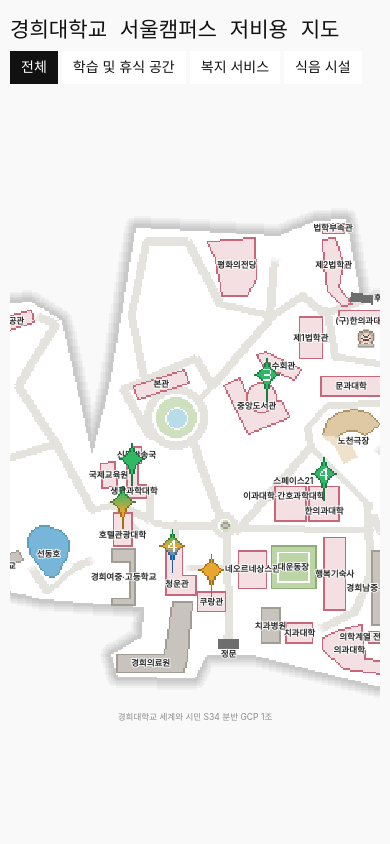
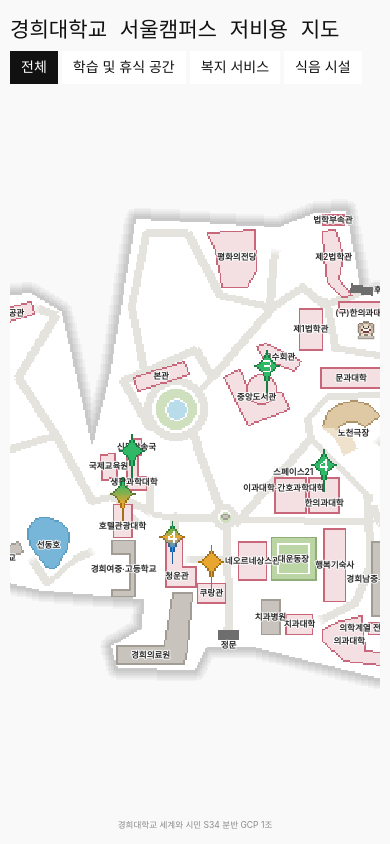
Before and after one commit to lanerlee/khussalmukmap, a plain HTML site: page index.html in a window 390 px wide. Drawn offline with Linux system fonts and the light colour scheme; a web font is replaced by a local one.

Commit message:
Add files via upload

```diff
--- a/index.html
+++ b/index.html
@@ -20,6 +20,7 @@
   --label-font: 47px;          /* 시설 이름 라벨 글자 크기(지도 픽셀) */
   --label-h: 82px;             /* 시설 이름 라벨 높이(지도 픽셀) */
   --modal-w: 460px;            /* 상세 정보 창 너비 */
+  --credit-gap: 32px;          /* 지도 그림과 팀 표기 사이 여백 (지도 픽셀) */
   --name-k: 1;                 /* 건물 이름 크기 배율 (모바일은 아래 모바일 부분에서 따로 지정) */
   --hover-stroke: #7A1426;     /* 빨간 건물 호버 테두리 */
   --modal-bg: #EFEFEF;         /* 상세 창 배경(옅은 회색) */
@@ -56,7 +57,7 @@ header {
 
 /* ----- 모바일(좁은 화면) ----- */
 @media (max-width: 640px) {
-  :root { --map-margin: 10px; --name-k: 1.3; }   /* 건물 이름을 PC보다 1.3배 크게 */
+  :root { --map-margin: 10px; --name-k: 1.3; --credit-gap: 104px; }   /* 건물 이름을 PC보다 1.3배 크게 */
   header { flex-direction: column; align-items: flex-start; gap: 8px; padding-top: 12px; }
   /* 제목이 한 줄에 다 들어가는 크기 (글자 15개 + 띄어쓰기 3개 ≈ 16.5글자 폭, 여유 포함 17.5) */
   #title { font-size: min(26px, calc((100vw - 2 * var(--map-margin)) / 17.5)); white-space: nowrap; }
@@ -168,7 +169,7 @@ header {
 /* ----- 저작권 ----- */
 /* 팀 표기: 지도 그림 아래 가운데 (수정 전 아래 글자와 비슷한 여백). 크기는 건물 이름과 같음 (지도 픽셀 기준) */
 #credit {
-  position: absolute; left: 50%; top: calc(100% + 32px); transform: translateX(-50%);   /* 지도 그림 바로 아래 */
+  position: absolute; left: 50%; top: calc(100% + var(--credit-gap)); transform: translateX(-50%);   /* 지도 그림 바로 아래 */
   white-space: nowrap; pointer-events: none; user-select: none;
   color: #8A8A8A; font-size: calc(32px * var(--name-k)); line-height: 1;
 }
@@ -266,7 +267,9 @@ header {
 <script>
 (() => {
   const MAP_W = 2880, MAP_H = 2440;
-  const FULL_H = MAP_H + 84;   // 지도 아래 팀 표기 자리까지 포함한 높이 (지도 픽셀)
+  // 지도 아래 팀 표기 자리까지 포함한 높이 (지도 픽셀). 휴대폰은 여백을 더 줌 → fitMap에서 정함
+  let FULL_H = MAP_H + 84;
+  let TOP_H = 0;   // 지도 위쪽 여백 (휴대폰에서만 사용, 지도 픽셀)
   const SVGNS = 'http://www.w3.org/2000/svg';
   const CATS = window.CATEGORIES;
   const catById = Object.fromEntries(CATS.map(c => [c.id, c]));
@@ -585,9 +588,9 @@ header {
   stage.style.width = MAP_W + 'px'; stage.style.height = MAP_H + 'px';
   function clamp() {
     const vw = viewport.clientWidth, vh = viewport.clientHeight;
-    const sw = MAP_W * scale, sh = FULL_H * scale;
+    const sw = MAP_W * scale, sh = (TOP_H + FULL_H) * scale, top = TOP_H * scale;   // 내용 = 지도 위 여백 + 지도 + 팀 표기
     tx = sw <= vw ? (vw - sw) / 2 : Math.min(0, Math.max(vw - sw, tx));
-    ty = sh <= vh ? (vh - sh) / 2 : Math.min(0, Math.max(vh - sh, ty));
+    ty = sh <= vh + 0.5 ? (vh - sh) / 2 + top : Math.min(top, Math.max(vh - sh + top, ty));
   }
   function apply() {
     clamp(); stage.style.transform = `translate(${tx}px, ${ty}px) scale(${scale})`;
@@ -615,9 +618,19 @@ header {
   function fitMap() {
     const vw = viewport.clientWidth, vh = viewport.clientHeight;
     const prevHome = home;
+    FULL_H = MAP_H + (PHONE.matches ? 166 : 84);   // PC: 여백 32 + 글자 + 아래 20 / 휴대폰: 여백 104 + 글자 + 아래 20
+    TOP_H = 0;
     fit = Math.min(vw / MAP_W, vh / FULL_H);                       // 지도 전체가 보이는 배율 (가장 작게 줄일 수 있는 배율)
     // 처음 화면 배율: PC는 지도 전체, 휴대폰은 좌우가 조금 잘리더라도 크게 (세로로는 넘치지 않게)
     home = PHONE.matches ? Math.max(fit, Math.min(fit * PHONE_START_ZOOM, vh / FULL_H)) : fit;
+    // 휴대폰: 처음 화면에서 팀 표기가 화면 맨 아래에 오도록, 남는 세로 공간을 지도 위·아래에 반씩 나눔
+    // (지도는 지금처럼 세로 가운데, 팀 표기와의 여백만 늘어남. 확대하면 지도와 함께 움직임)
+    let gap = 104;
+    if (PHONE.matches) {
+      const free = vh / home - FULL_H;
+      if (free > 0) { TOP_H = free / 2; FULL_H += free / 2; gap += free / 2; }
+    }
+    stage.style.setProperty('--credit-gap', PHONE.matches ? gap.toFixed(1) + 'px' : '');
     if (first) { scale = home; tx = (vw - MAP_W * scale) / 2; first = false; }   // 가운데 맞춤: 왼쪽·오른쪽이 똑같이 조금씩 잘림
     else scale = Math.max(fit, scale * home / prevHome);
     apply();
```
